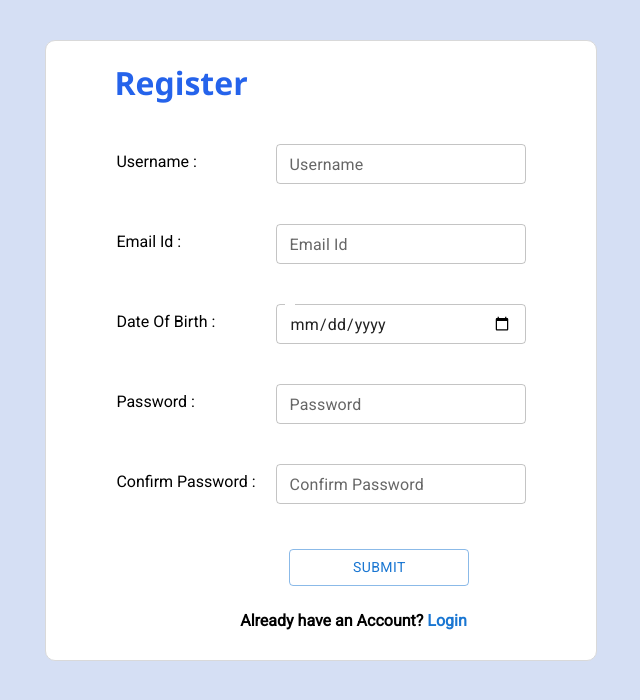
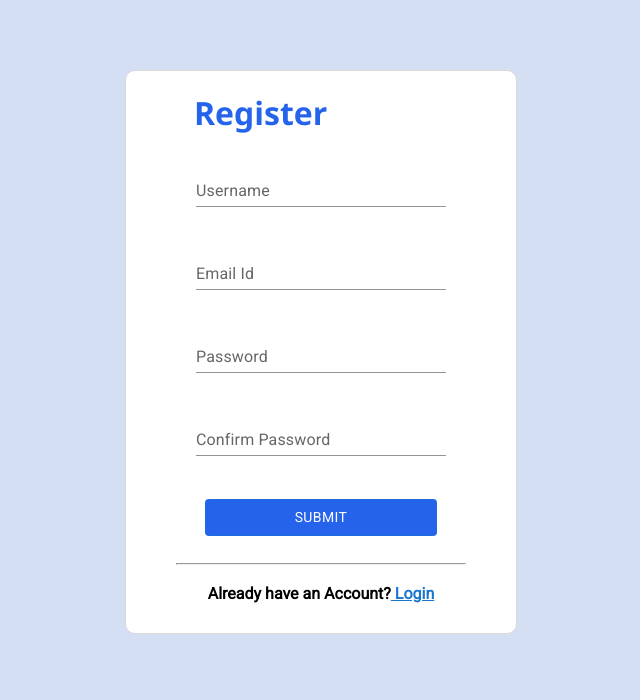
Before and after one commit to mangalsinghrawat/mordern-react-ui, a React (Create React App) app: page /register in a window 1280 px wide. Shown: the top 700 px of the page, without its empty margins (319-959 px from the left). Built offline with nearby package versions, Linux system fonts and the light colour scheme.

Commit message:
(MSR) Layout Changed

```diff
--- a/src/components/FormInput.css
+++ b/src/components/FormInput.css
@@ -1,6 +1,8 @@
 .formInput {
     padding: 20px;
+    padding-top: 10px;
     display: flex;
+    flex-direction: column;
 }
 
 label {
--- a/src/components/FormInput.js
+++ b/src/components/FormInput.js
@@ -12,7 +12,7 @@ export default function FormInput(props) {
         className="textInput"
         label={placeholder}
         size="small"
-        variant="outlined"
+        variant="standard"
         {...inputProps}
         onChange={onChange}
       />
@@ -42,11 +42,11 @@ export function FormPassword(props) {
         label="Password"
         type={values.showPassword ? "text" : "password"}
         size="small"
-        variant="outlined"
+        variant="standard"
         onChange={onChange}
         InputProps={{
           endAdornment: (
-            <InputAdornment position="end">
+            <InputAdornment position="end" style={{ paddingRight: "10px" }}>
               <IconButton
                 onClick={handleClickShowPassword}
                 onMouseDown={handleMouseDownPassword}
--- a/src/components/PopupComp.js
+++ b/src/components/PopupComp.js
@@ -28,7 +28,7 @@ export default function PopupComp(props) {
             {title}
           </Typography>
           <ActionButtonControl color="secondary" onClick={handlClick}>
-            <CloseIcon />
+            <CloseIcon color="error" />
           </ActionButtonControl>
         </div>
       </DialogTitle>
--- a/src/pages/LoginPage/Login.css
+++ b/src/pages/LoginPage/Login.css
@@ -17,20 +17,28 @@ form {
 
 }
 
-h1 {
-    padding: 20px 18px;
+.login-text {
+    /* text-align: center; */
+    padding: 20px 18px 10px 18px;
     color: #2563eb;
     font-family: 'Segoe UI', Tahoma, Geneva, Verdana, sans-serif;
 }
 
 .btnSubmit {
+    /* top: 23px;
+    left: 130px;
+    width: 160px; */
+    left: 12%;
+    width: 75%;
     top: 23px;
-    left: 130px;
-    width: 160px;
+    background-color: #2563eb !important;
+    color: #fff !important;
 }
 
 .register-link{
+
     margin-top: 50px;
     font-size: 16px;
-    margin-left: 15px;
+    align-items: center;
+    /* margin-left: 15px; */
 }
--- a/src/pages/LoginPage/Login.js
+++ b/src/pages/LoginPage/Login.js
@@ -19,14 +19,14 @@ function Login() {
       name: "username",
       type: "text",
       placeholder: "Username",
-      label: "Username :",
+      // label: "Username :",
     },
     {
       id: 2,
       name: "password",
       type: "password",
       placeholder: "Password",
-      label: "Password : ",
+      // label: "Password : ",
     },
   ];
 
@@ -94,7 +94,8 @@ function Login() {
   return (
     <div className="login">
       <form onSubmit={handleSubmit}>
-        <h1>Login</h1>
+        <h1 className="login-text">Login</h1>
+
         {inputs.map((input) =>
           input.name === "password" ? (
             <FormPassword
@@ -133,10 +134,15 @@ function Login() {
         <Button className="btnSubmit" variant="outlined" type="submit">
           Submit
         </Button>
+
         <h3 className="register-link" align="center">
+          <hr />
+          <br />
           Don't have an Account?
           <Link to="/register">
-            <b> Register</b>
+            <b>
+              <u> Register</u>
+            </b>
           </Link>
         </h3>
       </form>
--- a/src/pages/RegisterPage/Register.css
+++ b/src/pages/RegisterPage/Register.css
@@ -2,7 +2,8 @@
     display: flex;
     align-items: center;
     justify-content: center;
-    padding-top: 40px;
+    padding-top: 70px;
+
 }
 
 form {
@@ -12,10 +13,11 @@ form {
     padding: 0px 50px;
     padding-bottom: 30px;
     font-family: Verdana, Geneva, Tahoma, sans-serif;
+
 }
 
-h1 {
-    padding: 20px 18px;
+.register-text {
+   padding: 20px 18px 10px 18px;
     color: #2563eb;
     font-family: 'Segoe UI', Tahoma, Geneva, Verdana, sans-serif;
 }
@@ -23,13 +25,17 @@ h1 {
 .login-link{
      margin-top: 50px;
     font-size: 16px;
-    margin-left: 65px;
 
 }
 .regiSubmit {
 
-    top: 25px;
+    /* top: 25px;
     left: 193px;
-    width: 180px;
+    width: 180px; */
+     left: 10%;
+    width: 80%;
+    top: 23px;
+    background-color: #2563eb !important;
+    color: #fff !important;
 
 }
--- a/src/pages/RegisterPage/Register.js
+++ b/src/pages/RegisterPage/Register.js
@@ -21,7 +21,7 @@ function Register() {
       placeholder: "Username",
       errorMessage:
         "Username should be 3-10 character and should not have any spacial character",
-      label: "Username :",
+      // label: "Username :",
     },
     {
       id: 2,
@@ -29,15 +29,15 @@ function Register() {
       type: "email",
       placeholder: "Email Id",
       errorMessage: "Email Id is Invalid",
-      label: "Email Id : ",
+      // label: "Email Id : ",
     },
-    {
-      id: 3,
-      name: "DateOfBirth",
-      type: "date",
-      placeholder: "",
-      label: "Date Of Birth : ",
-    },
+    // {
+    //   id: 3,
+    //   name: "DateOfBirth",
+    //   type: "date",
+    //   placeholder: "",
+    //   // label: "Date Of Birth : ",
+    // },
     {
       id: 4,
       name: "password",
@@ -45,7 +45,7 @@ function Register() {
       placeholder: "Password",
       errorMessage:
         "Password should be 6 to 10 character and must have 1 letter, 1 number and 1 special character",
-      label: "Password :",
+      // label: "Password :",
     },
     {
       id: 5,
@@ -53,7 +53,7 @@ function Register() {
       type: "password",
       placeholder: "Confirm Password",
       errorMessage: "Password does not match",
-      label: "Confirm Password : ",
+      // label: "Confirm Password : ",
     },
   ];
 
@@ -73,7 +73,7 @@ function Register() {
   return (
     <div className="register">
       <form onSubmit={handleSubmit}>
-        <h1>Register</h1>
+        <h1 className="register-text">Register</h1>
         {inputs.map((input) => (
           <FormInput
             key={input.id}
@@ -86,8 +86,14 @@ function Register() {
           Submit
         </Button>
         <h3 className="login-link" align="center">
+          <hr />
+          <br />
           Already have an Account?
-          <Link to="/login"> Login</Link>
+          <Link to="/login">
+            <b>
+              <u> Login</u>
+            </b>
+          </Link>
         </h3>
       </form>
     </div>
```
